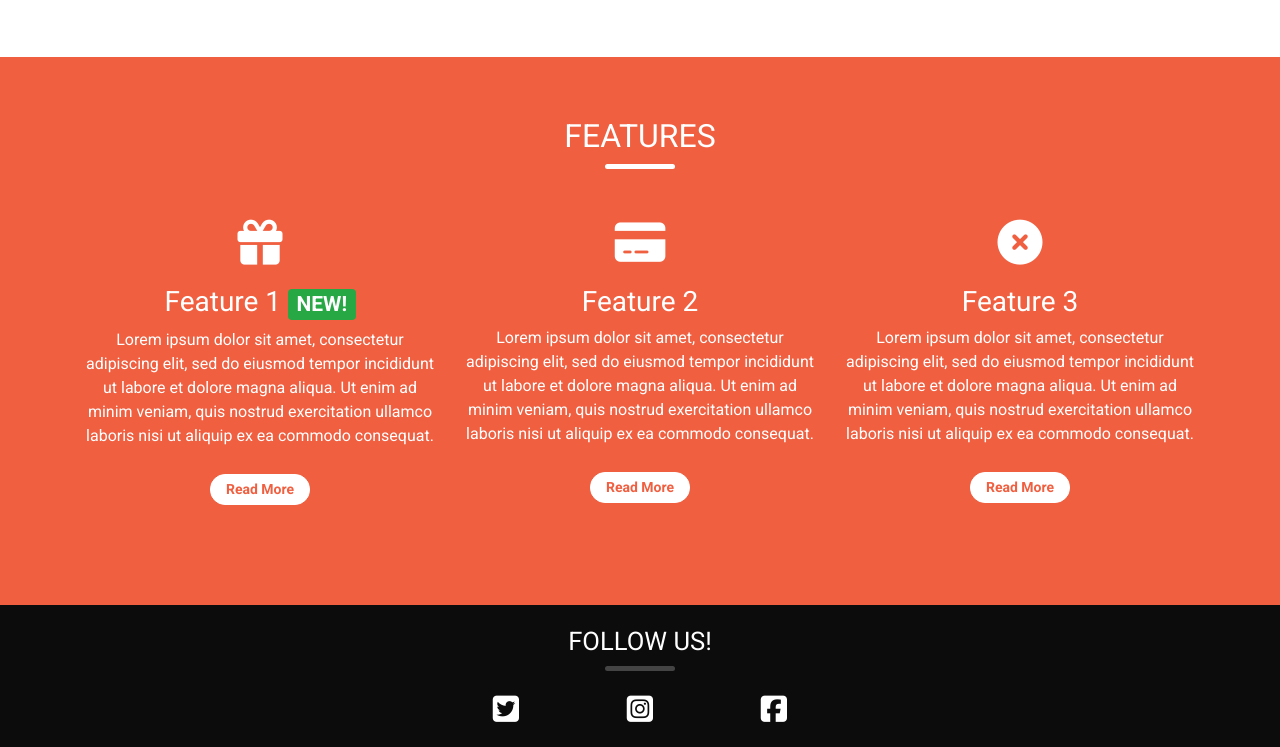
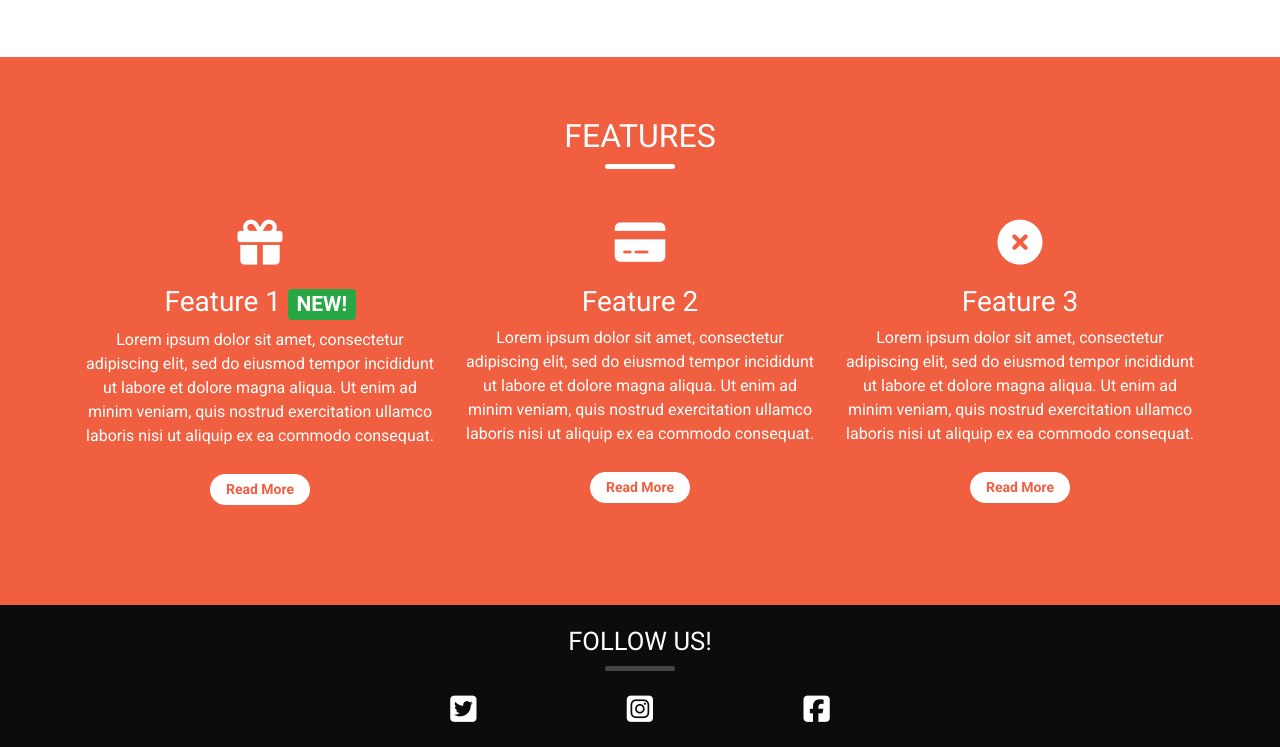
Before and after one commit to cmalky/bootstrap, a plain HTML site: page index.html in a window 1280 px wide. Shown: the part 1081-1828 px from the top of the page. Drawn offline with nearby package versions, Linux system fonts and the light colour scheme.

Commit message:
fixed padding on footer css

```diff
--- a/css/style.css
+++ b/css/style.css
@@ -71,8 +71,8 @@ body {
 .footer-container {
     text-align: center;
     font-size: 30px;
-    padding-left: 30%;
-    padding-right: 30%;
+    padding-left: 25%;
+    padding-right: 25%;
     padding-top: 15px;
     padding-bottom: 15px;
 }
```
